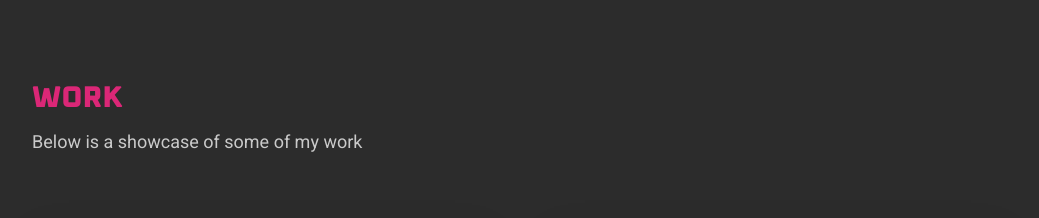
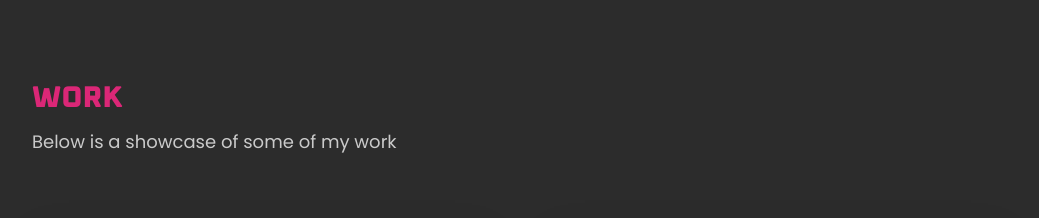
Before and after one commit to frederikagger/frederikagger.tech, a Next.js app: page / in a window 1280 px wide. Shown: the part 900-1118 px from the top of the page, without its empty margins (120-1159 px from the left). Built offline with nearby package versions, Linux system fonts and the light colour scheme.

Commit message:
swap poppins with roboto

```diff
--- a/pages/_document.tsx
+++ b/pages/_document.tsx
@@ -12,7 +12,7 @@ class MyDocument extends Document {
         <Head>
           <link
             rel='stylesheet'
-            href='https://fonts.googleapis.com/css2?family=Oxanium:wght@400;600;800&family=Roboto&display=swap'
+            href='https://fonts.googleapis.com/css2?family=Oxanium:wght@400;600;800&family=Poppins&display=swap'
           />
         </Head>
         <body>
--- a/tailwind.config.js
+++ b/tailwind.config.js
@@ -64,7 +64,7 @@ module.exports = {
         '20/20': '100%'
       },
       fontFamily: {
-        body: ['Roboto', 'ui-sans-serif', 'system-ui'],
+        body: ['Poppins', 'ui-sans-serif', 'system-ui'],
         header: ['Oxanium']
       },
       keyframes: {
```
